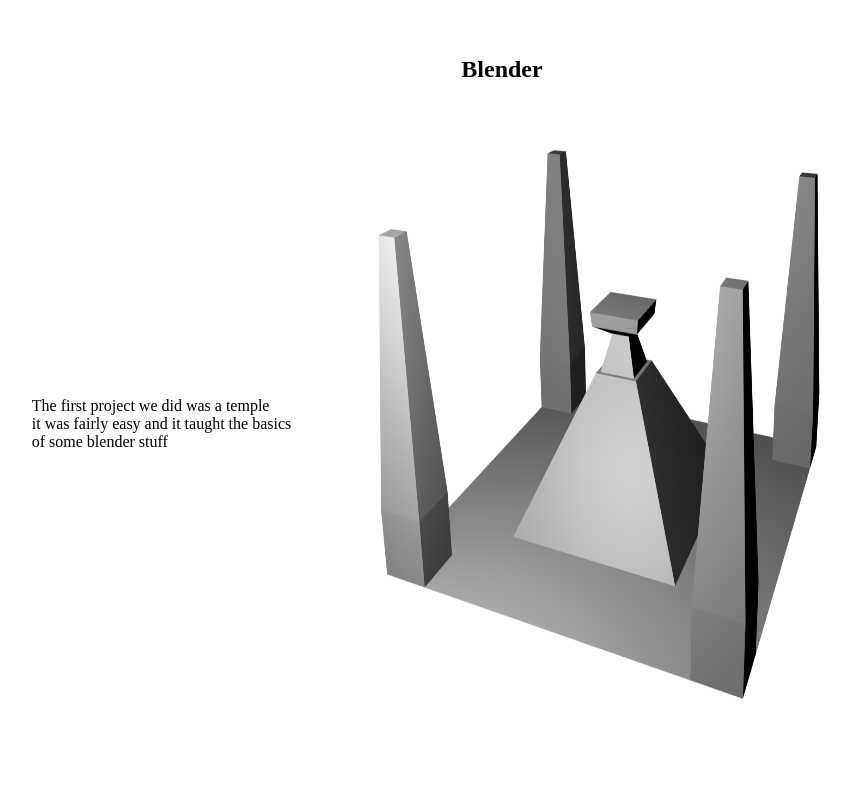
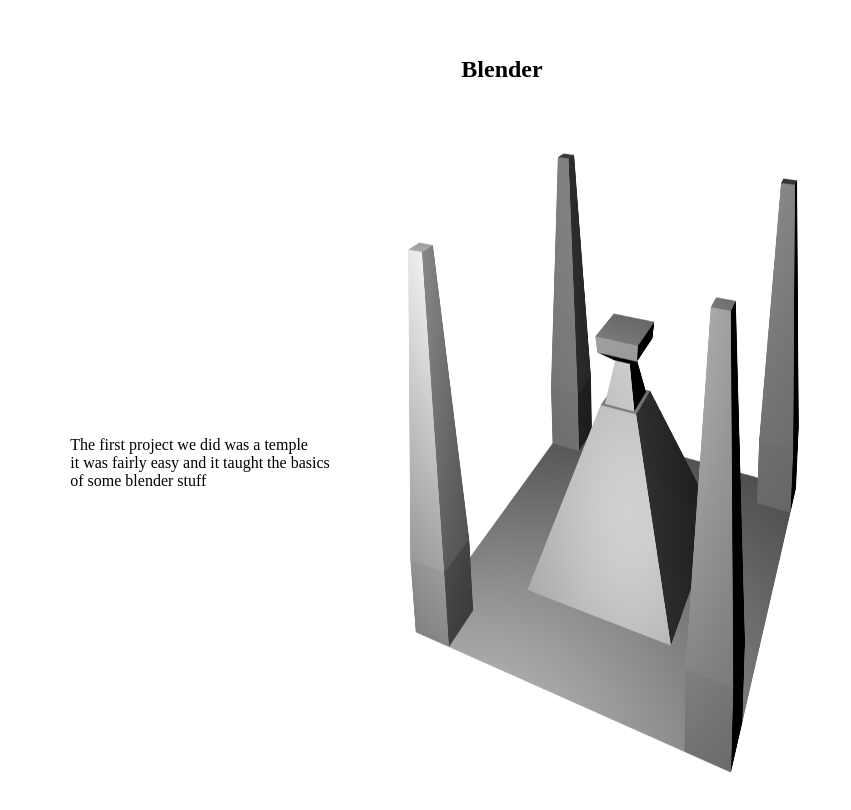
Before and after one commit to AlexDvorak/portfolio, a plain HTML site: page index.html in a window 1280 px wide. Shown: the part 48-858 px from the top of the page, without its empty margins (138-989 px from the left). Before the commit the page ends 800 px from the top, so only its background shows below. Drawn offline with Linux system fonts and the light colour scheme.

Commit message:
Update index.html

```diff
--- a/index.html
+++ b/index.html
@@ -4,7 +4,7 @@
   <table>
     <tr>
       <td>The first project we did was a temple<br> it was fairly easy and it taught the basics<br> of some blender stuff</td>
-      <td><img src="pyramid.png" width=677 height=600></td>
+      <td><img src="pyramid.png" width=600 height=677></td>
     </tr>
   </table>
 </div>
```
